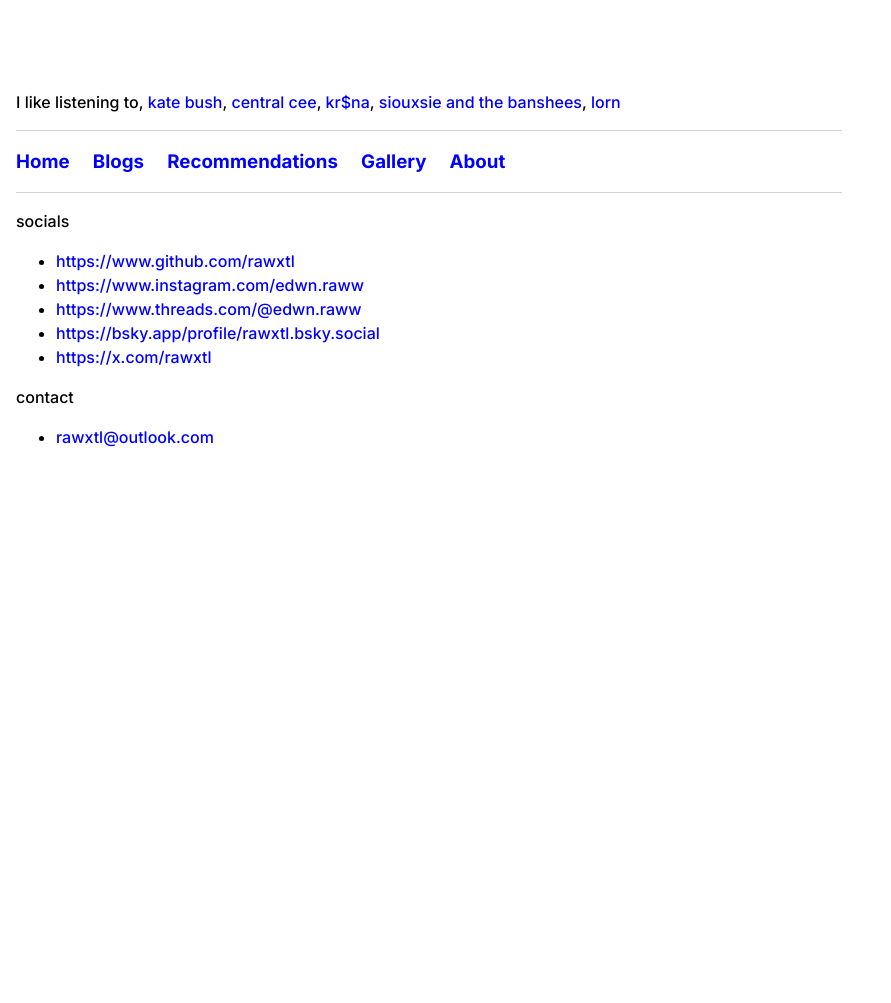
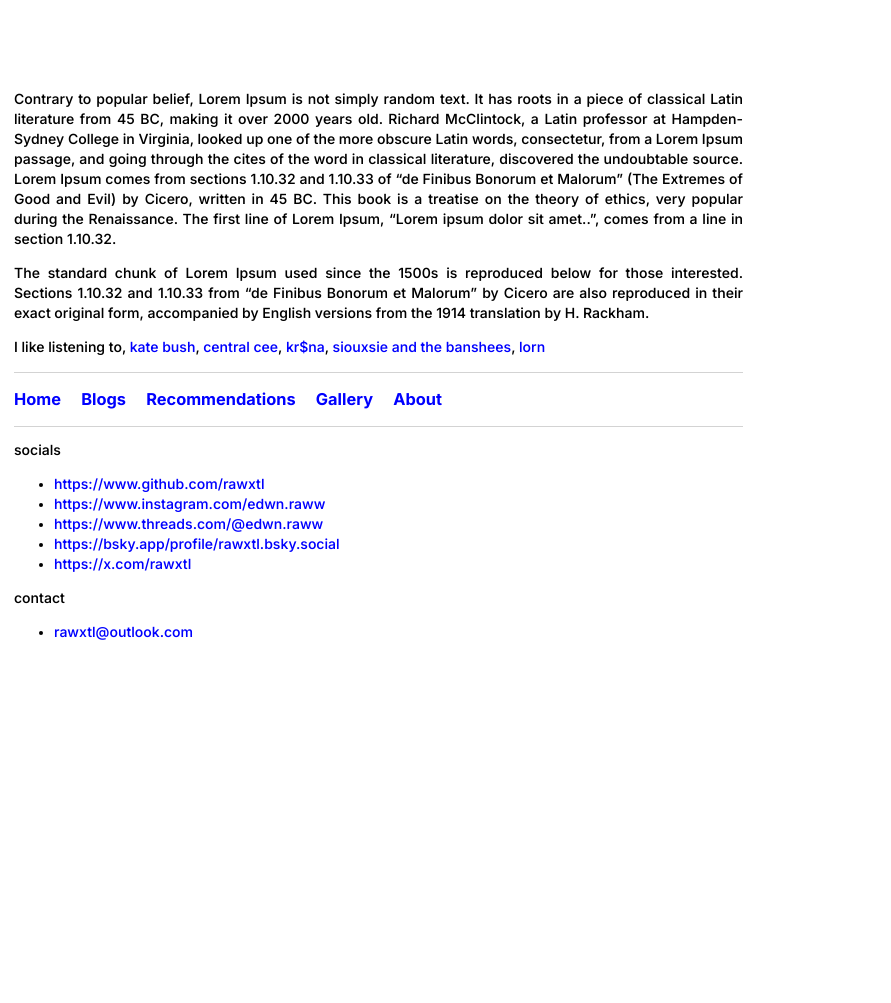
Before and after one commit to rawxtl/rawxtl.github.io, a Jekyll site: the page built from index.md, in a window 1280 px wide. Shown: the whole page, without its empty margins (0-891 px from the left). Built offline with Jekyll 4.4.1, drawn with Linux system fonts in a browser that asks for light colours; some web fonts are replaced; before the commit the page ends 900 px from its top, so only the background shows below that.

Commit message:
(Fix) Mobile Rendering

```diff
--- a/assets/css/global.css
+++ b/assets/css/global.css
@@ -5,11 +5,15 @@
         --sans-serif: "Inter", sans-serif, clean;
         --mono-space: "Google Sans Code", monospace, clean;
 
+        --foreground-clr: black;
+
+        --hyperlink-clr: blue;
+
         box-sizing: content-box;
 
         -webkit-font-smoothing: antialiased;
         -moz-osx-font-smoothing: grayscale;
-        text-rendering: optimizeLegibility;
+        text-rendering: geometricPrecision;
 }
 
 body {
@@ -22,15 +26,15 @@
 nav,
 footer {
         max-width: 80ch;
-        margin: 1em;
+        margin: 14px;
 
         font-family: var(--sans-serif);
-        font-size: 1em;
-        font-weight: 500;
+        font-size: 14px;
+        font-weight: 540;
         text-align: justify;
-        line-height: 1.5em;
+        line-height: 20px;
 
-        color: black;
+        color: var(--foreground-clr);
 }
 
 code {
@@ -39,7 +43,7 @@
 
 a {
         text-decoration: none;
-        color: blue;
+        color: var(--hyperlink-clr);
 }
 
 img {
--- a/index.md
+++ b/index.md
@@ -4,5 +4,8 @@
 permalink: /
 ---
 
+Contrary to popular belief, Lorem Ipsum is not simply random text. It has roots in a piece of classical Latin literature from 45 BC, making it over 2000 years old. Richard McClintock, a Latin professor at Hampden-Sydney College in Virginia, looked up one of the more obscure Latin words, consectetur, from a Lorem Ipsum passage, and going through the cites of the word in classical literature, discovered the undoubtable source. Lorem Ipsum comes from sections 1.10.32 and 1.10.33 of "de Finibus Bonorum et Malorum" (The Extremes of Good and Evil) by Cicero, written in 45 BC. This book is a treatise on the theory of ethics, very popular during the Renaissance. The first line of Lorem Ipsum, "Lorem ipsum dolor sit amet..", comes from a line in section 1.10.32.
+
+The standard chunk of Lorem Ipsum used since the 1500s is reproduced below for those interested. Sections 1.10.32 and 1.10.33 from "de Finibus Bonorum et Malorum" by Cicero are also reproduced in their exact original form, accompanied by English versions from the 1914 translation by H. Rackham.
 
 I like listening to{% for artist in site.data.artists %}, [{{artist.name}}]({{artist.url}}){% endfor %}
```
Also changed, not shown: Gemfile.lock (deleted).
